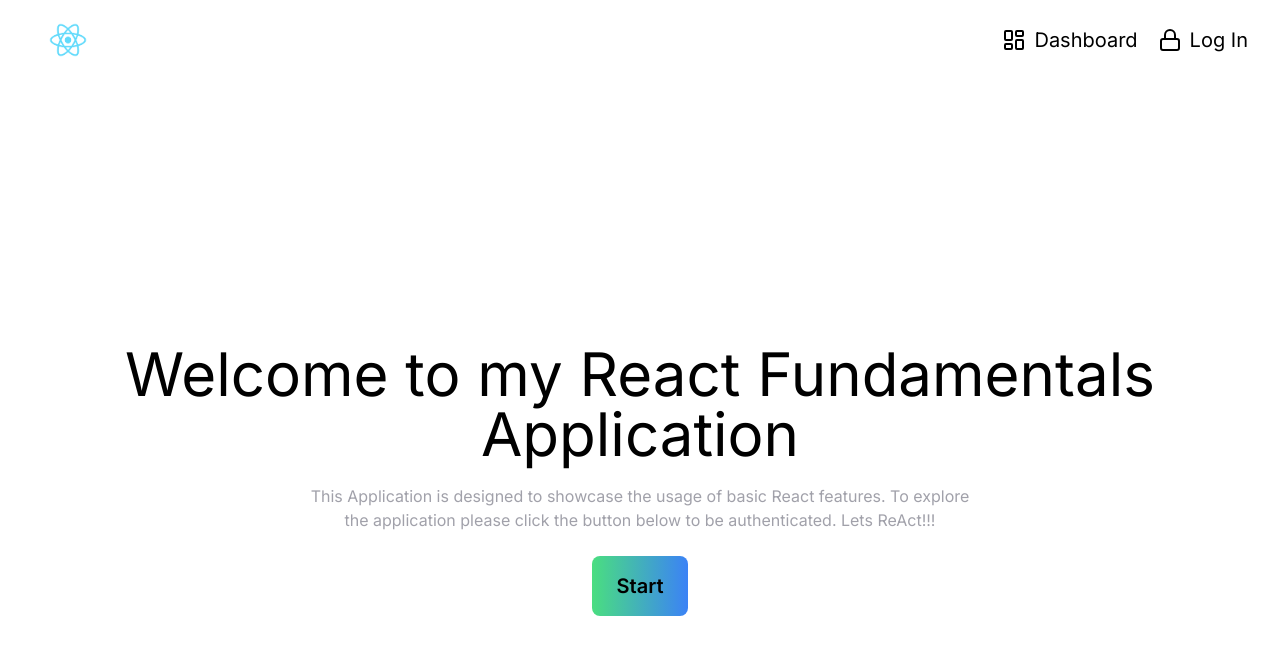
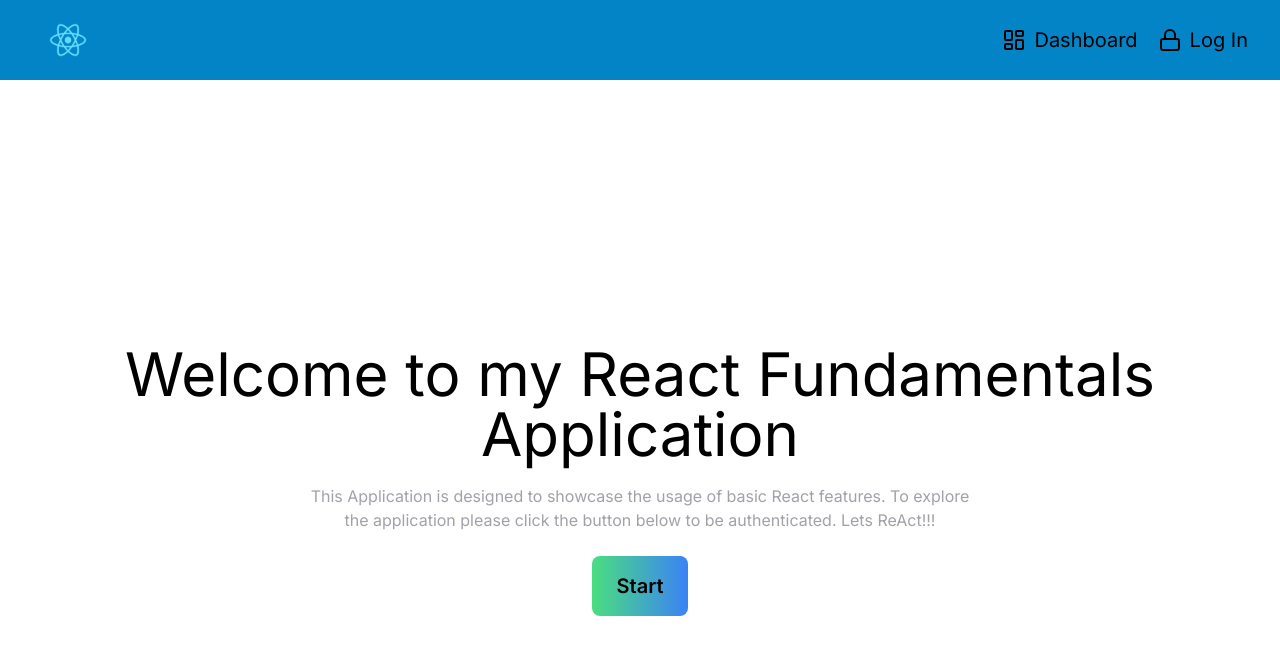
Before and after one commit to mutaremalcolm/demo, a Next.js app: page / in a window 1280 px wide. Shown: the top 654 px of the page. Built offline with nearby package versions, Linux system fonts and the light colour scheme.

Commit message:
feat: changed background in header component

```diff
--- a/src/app/components/Navbar.tsx
+++ b/src/app/components/Navbar.tsx
@@ -22,7 +22,7 @@ function Navbar() {
   }, []);
 
   return (
-    <nav className="flex flex-col lg:flex-row justify-between py-4 px-3 lg:px-8">
+    <nav className="flex flex-col lg:flex-row justify-between py-4 px-3 lg:px-8 bg-sky-600">
       <div className="flex items-center">
         <Link href="/">
         <Image src={React_Logo} alt="React Logo" className="h-12 w-auto" />
```
